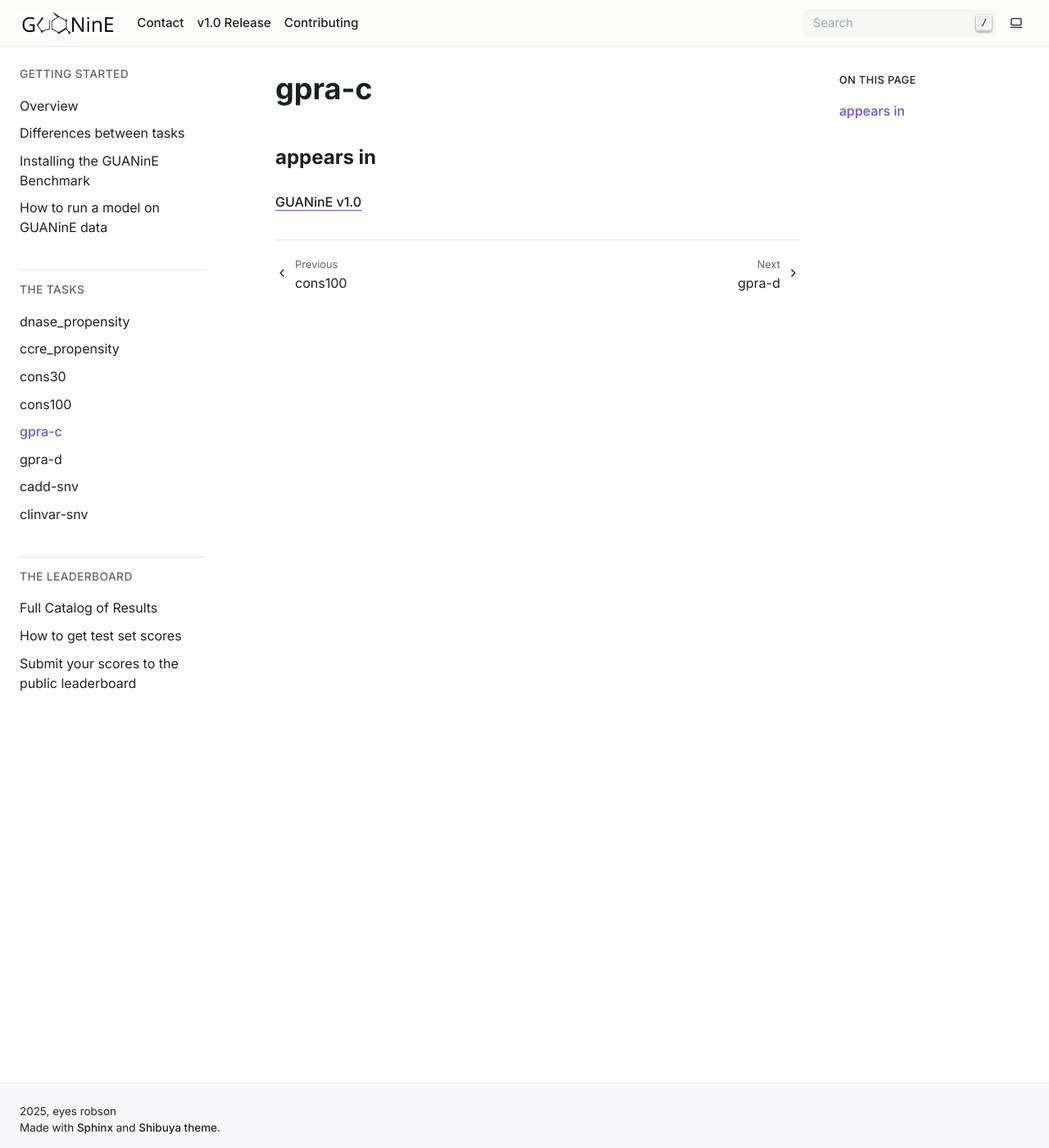
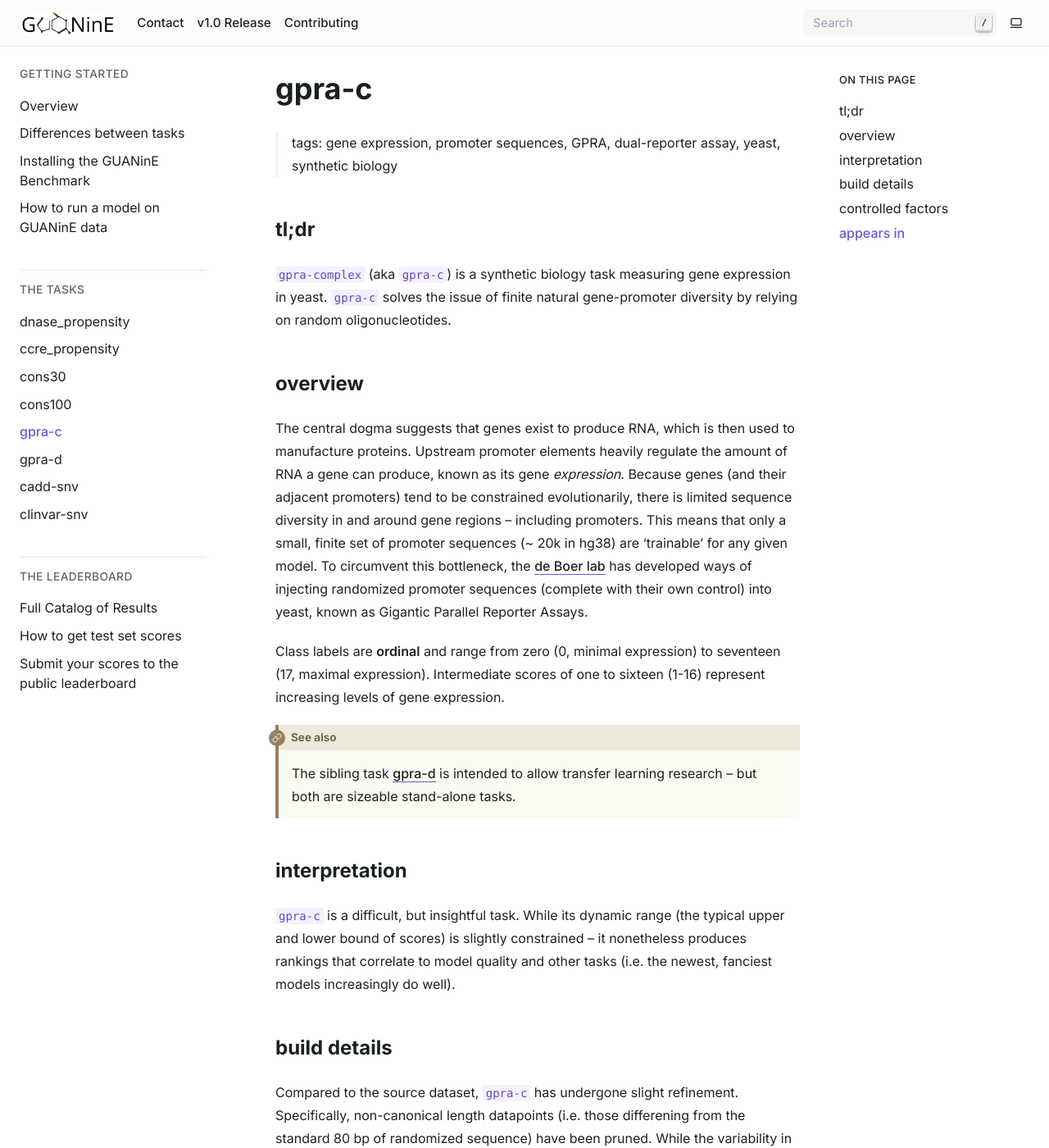
Before and after one commit to ni-lab/guanine, a Sphinx documentation site: the page built from docs/source/tasks/gpra_c.rst, in a window 1280 px wide and 1400 px high. Shown: the whole window at 82% size. Built offline with Sphinx 7.4.7, drawn with Linux system fonts in a browser that asks for light colours; some of the changed text lies outside the part shown.

Commit message:
add robots.txt; gpra_c and gpra_d

```diff
--- a/docs/source/conf.py
+++ b/docs/source/conf.py
@@ -30,6 +30,8 @@ html_sidebars = {
     "**": ["localtoc.html"]
 }
 
+html_extra_path = ['robots.txt']
+
 html_theme_options = {
     "nav_links": [
         {
--- /dev/null
+++ b/docs/source/robots.txt
@@ -0,0 +1,3 @@
+User-agent: *
+Disallow: /submission.html
+Disallow: /contact.html
--- a/docs/source/tasks/gpra_c.rst
+++ b/docs/source/tasks/gpra_c.rst
@@ -2,10 +2,40 @@
 gpra-c
 ======================
 
+ | tags: gene expression, promoter sequences, GPRA, dual-reporter assay, yeast, synthetic biology
+
+tl;dr
+------
+``gpra-complex`` (aka ``gpra-c``) is a synthetic biology task measuring gene expression in yeast. ``gpra-c`` solves the issue of finite natural gene-promoter diversity by relying on random oligonucleotides.
+
+overview
+--------
+The central dogma suggests that genes exist to produce RNA, which is then used to manufacture proteins. Upstream promoter elements heavily regulate the amount of RNA a gene can produce, known as its gene *expression*. Because genes (and their adjacent promoters) tend to be constrained evolutionarily, there is limited sequence diversity in and around gene regions -- including promoters. This means that only a small, finite set of  promoter sequences (~ 20k in hg38) are 'trainable' for any given model. To circumvent this bottleneck, the `de Boer lab`_ has developed ways of injecting randomized promoter sequences (complete with their own control) into yeast, known as Gigantic Parallel Reporter Assays.
+
+Class labels are **ordinal** and range from zero (0, minimal expression) to seventeen (17, maximal expression). Intermediate scores of one to sixteen (1-16) represent increasing levels of gene expression.
+
+.. seealso:: The sibling task `gpra-d`_ is intended to allow transfer learning research -- but both are sizeable stand-alone tasks.
+
+interpretation
+--------------
+
+``gpra-c`` is a difficult, but insightful task. While its dynamic range (the typical upper and lower bound of scores) is slightly constrained -- it nonetheless produces rankings that correlate to model quality and other tasks (i.e. the newest, fanciest models increasingly do well).
+
+build details
+-------------
+Compared to the source dataset, ``gpra-c`` has undergone slight refinement. Specifically, non-canonical length datapoints (i.e. those differening from the standard 80 bp of randomized sequence) have been pruned. While the variability in length likely represents some biological signal, it trivialized a significant portion of the final scoring (as non-80 lengths clustered heavily across the class labels).
+
+controlled factors
+-------------------
+- sequence length
 
 
 appears in
 ----------------
 `GUANinE v1.0`_
 
+|
+
+.. _`gpra-d`: ./gpra_d.html
 .. _`GUANinE v1.0`: https://proceedings.mlr.press/v240/robson24a.html
+.. _`de Boer Lab`: https://github.com/de-Boer-Lab
```
Also changed, not shown: docs/source/tasks/gpra_d.rst (+30 -0 lines).
